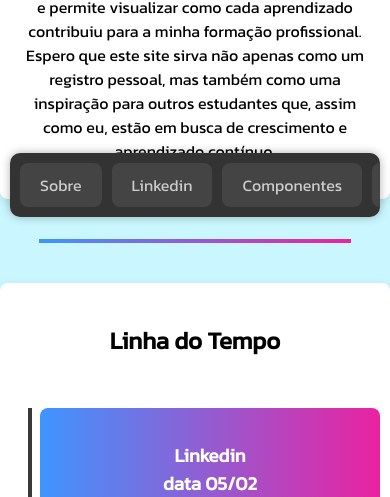
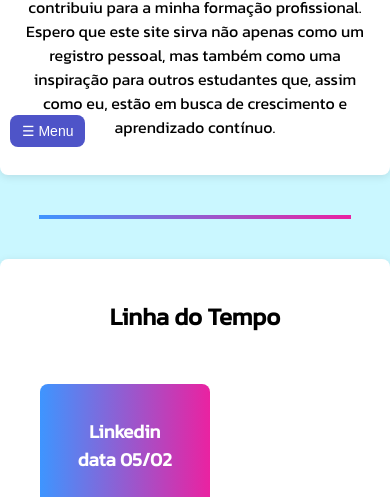
Before and after one commit to Kaike-mega/final-do-semestre, a plain HTML site: page index.html in a window 390 px wide. Shown: the part 607-1104 px from the top of the page. Drawn offline with Linux system fonts and the light colour scheme.

Commit message:
Update styles.css

```diff
--- a/styles.css
+++ b/styles.css
@@ -16,7 +16,7 @@ body {
   --menu-item-bg: #444;
   --menu-item-color: #ccc;
   --footer-bg: #252525;
-  --timeline-line: rgb(57, 57, 57);
+  --timeline-line: #393939;
   --input-bg: #fff;
   --input-text: #000;
   --input-border: #ccc;
@@ -235,6 +235,21 @@ p {
 }
 
 /* ----------------- Menu fixo ----------------- */
+.menu-toggle {
+  display: flex;
+  position: fixed;
+  left: 10px;
+  bottom: 80px;
+  justify-self: start;
+  background-color: var(--button-bg);
+  color: white;
+  border: none;
+  padding: 10px 15px;
+  cursor: pointer;
+  border-radius: 8px;
+  z-index: 1100;
+}
+
 .menu-fixo {
   position: fixed;
   bottom: 20px;
@@ -243,7 +258,8 @@ p {
   background: var(--menu-bg);
   border-radius: 10px;
   padding: 10px;
-  display: flex;
+  display: none; /* Começa escondido */
+  flex-direction: row;
   overflow-x: auto;
   gap: 10px;
   box-shadow: 0 0 10px rgba(0,0,0,0.3);
@@ -285,6 +301,18 @@ p {
   top: 50px;
 }
 
+.footer-content {
+  display: flex;
+  align-items: center;
+  justify-content: center; /* centraliza horizontalmente */
+  gap: 20px; /* espaçamento entre texto e imagem */
+}
+
+.footer-img {
+  height: 40px; /* ajuste conforme necessário */
+}
+
+
 /* ----------------- Componentes diversos ----------------- */
 .sites {
   display: flex;
@@ -292,27 +320,33 @@ p {
   justify-self: center;
 }
 
-/* ----------------- Responsividade ----------------- */
-@media (max-width: 1024px) {
-  .timeline-item {
-    width: 90%;
-  }
-}
-
-@media (max-width: 768px) {
-  .timeline-item {
-    width: 100%;
+/* ----------------- Responsividade para o menu e botão ----------------- */
+@media (max-width: 600px) {
+  .menu-toggle {
+    bottom: 90px;
+    left: 10px;
+    padding: 8px 12px;
+    font-size: 14px;
+    z-index: 1100;
   }
 
-  .timeline::before {
-    left: 10px;
+  .menu-fixo {
+    flex-wrap: nowrap;
+    font-size: 14px;
+    padding: 8px;
+    gap: 6px;
+    overflow-x: auto;
+    scroll-snap-type: x mandatory;
   }
 
-  .timeline-item.left,
-  .timeline-item.right {
-    left: 0;
-    right: 0;
-    margin: 0;
+  .menu-fixo::-webkit-scrollbar {
+    height: 4px;
+  }
+
+  .item {
+    padding: 8px 14px;
+    white-space: nowrap;
+    scroll-snap-align: start;
   }
 }
 
```
